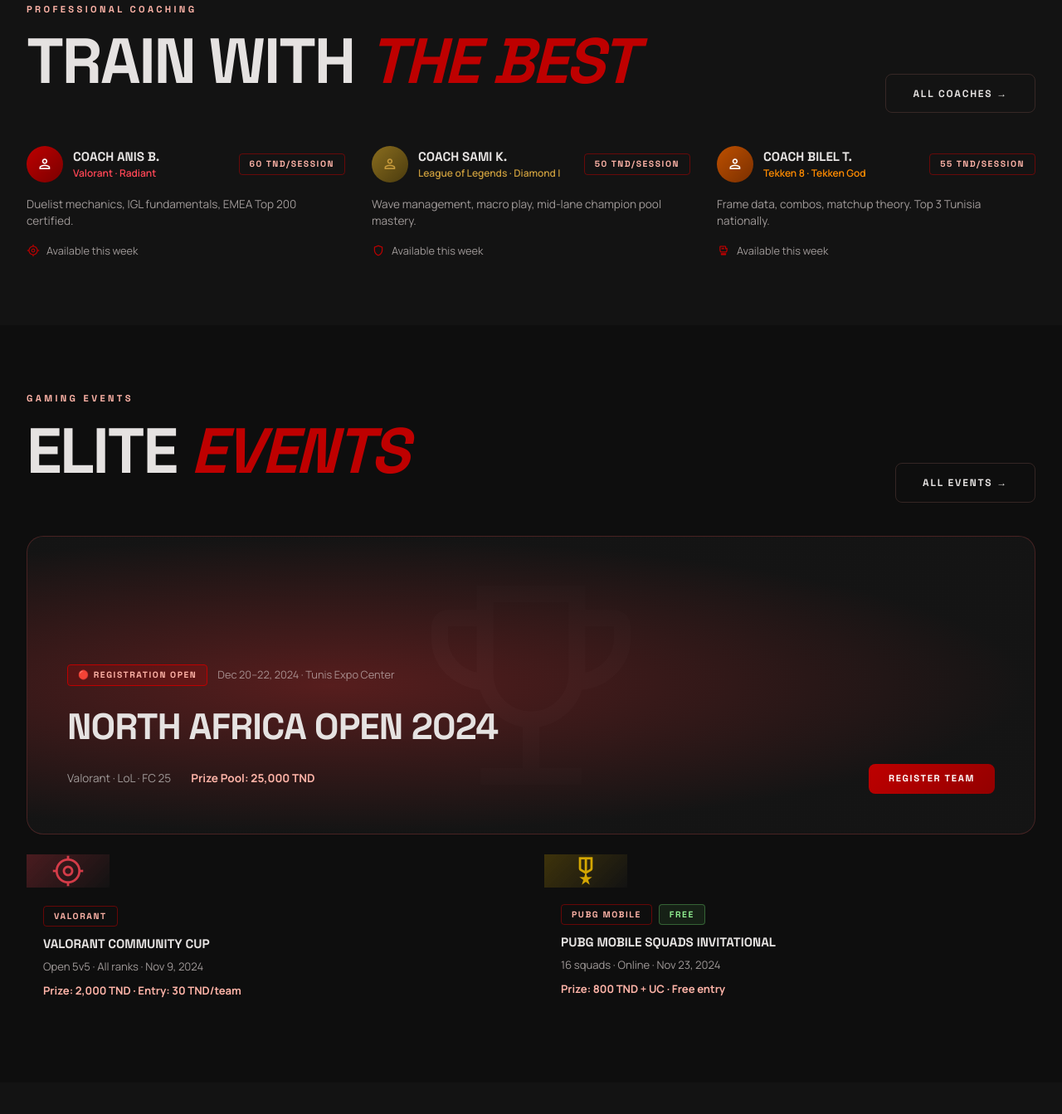
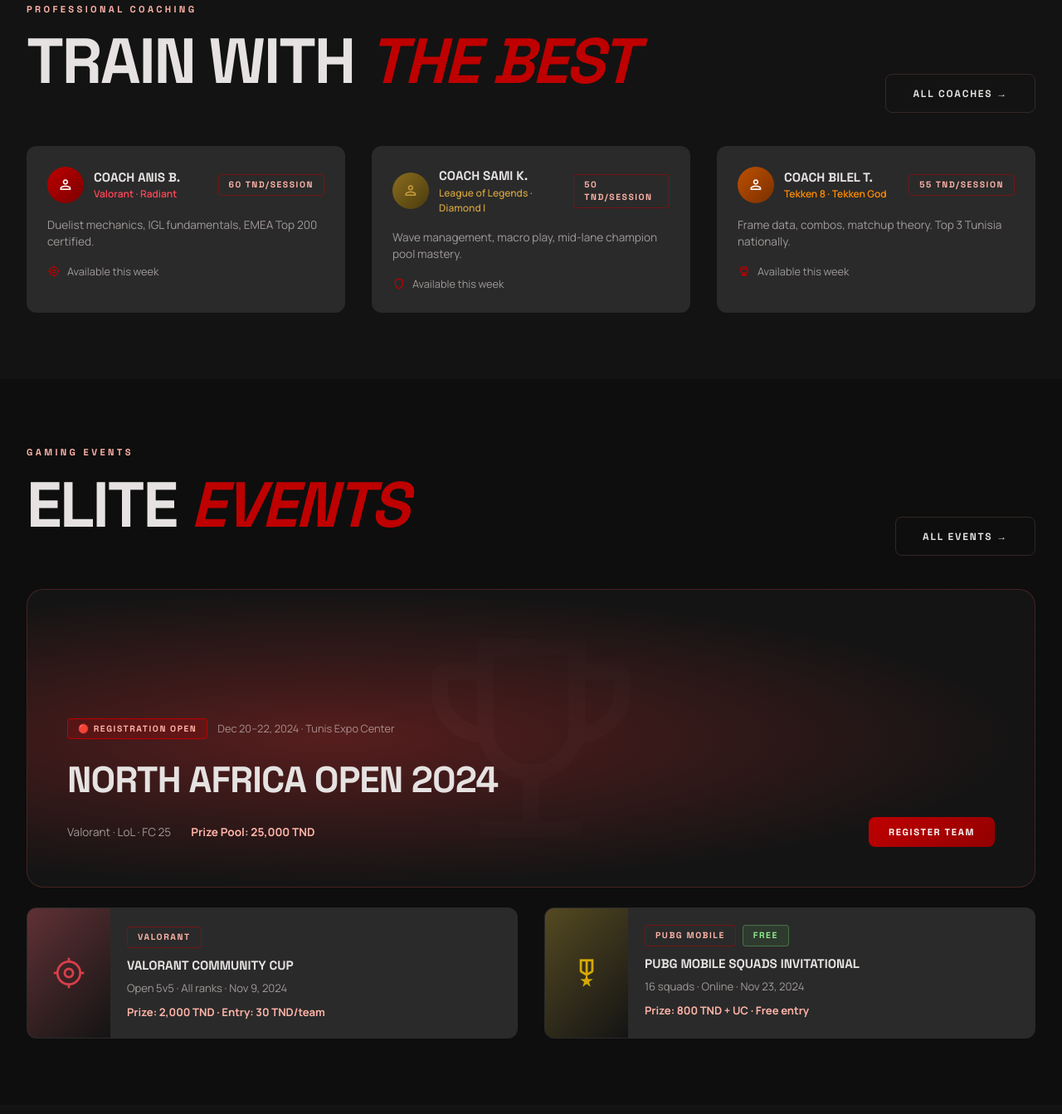
Before and after one commit to AchrefMsaadi/test, a plain HTML site: page index.html in a window 1280 px wide. Shown: the part 1557-2900 px from the top of the page at 83% size. Drawn offline with nearby package versions, Linux system fonts and the light colour scheme.

Commit message:
Add CSS animations and styles for event and coach mini

```diff
--- a/index.html
+++ b/index.html
@@ -8,6 +8,39 @@
   <link rel="stylesheet" href="css/style.css"/>
   <link href="https://fonts.googleapis.com/css2?family=Material+Symbols+Outlined:opsz,wght,FILL,GRAD@24,400,0,0" rel="stylesheet"/>
   <link rel="icon" type="image/png" href="assets/logo.png">
+  <style>
+    @keyframes float {
+      0%,100% { transform: translateY(0) scale(1.05); }
+      50%      { transform: translateY(-16px) scale(1.05); }
+    }
+    .event-mini {
+      background: var(--surface-high);
+      border-radius: 0.75rem;
+      overflow: hidden;
+      display: flex;
+      align-items: stretch;
+      border: 1px solid transparent;
+      transition: border-color 0.25s, transform 0.25s;
+      text-decoration: none;
+      color: inherit;
+    }
+    .event-mini:hover { border-color: rgba(190,0,0,0.3); transform: translateY(-3px); }
+    .coach-mini {
+      background: var(--surface-high);
+      border-radius: 0.75rem;
+      padding: 1.5rem;
+      border: 1px solid transparent;
+      transition: border-color 0.25s, transform 0.25s;
+      text-decoration: none;
+      color: inherit;
+      display: block;
+    }
+    .coach-mini:hover { border-color: rgba(190,0,0,0.3); transform: translateY(-4px); }
+    @media(max-width:768px){
+      .hero-grid { grid-template-columns: 1fr !important; }
+      .hero-logo { display: none !important; }
+    }
+  </style>
 </head>
 <body>
 
```
